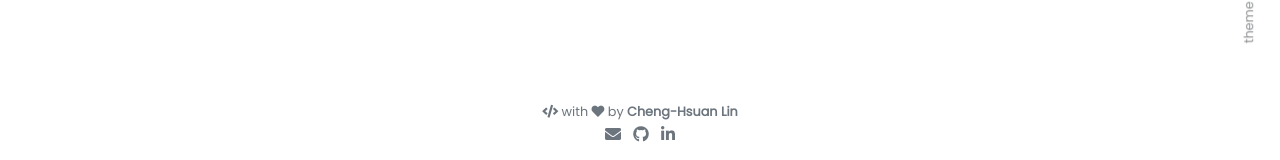
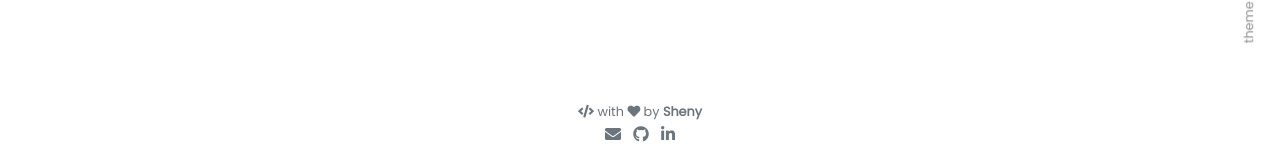
Before and after one commit to shenylin/shenylin.github.io, a Jekyll site: the page built from pages/index.md, in a window 1280 px wide. Shown: the part 737-897 px from the top of the page. Built offline with Jekyll 4.4.1, drawn with Linux system fonts in a browser that asks for light colours; nearby versions of some CDN libraries.

Commit message:
Update footer.html

```diff
--- a/_includes/footer.html
+++ b/_includes/footer.html
@@ -2,7 +2,7 @@
 
   <small class="text-muted mb-2">
     <i class="fas fa-code"></i> with <i class="fas fa-heart"></i>
-    by <strong>{{ site.author.name }}</strong>
+    by <strong>Sheny</strong>
   </small>
 
   {% include social.html %}
```
